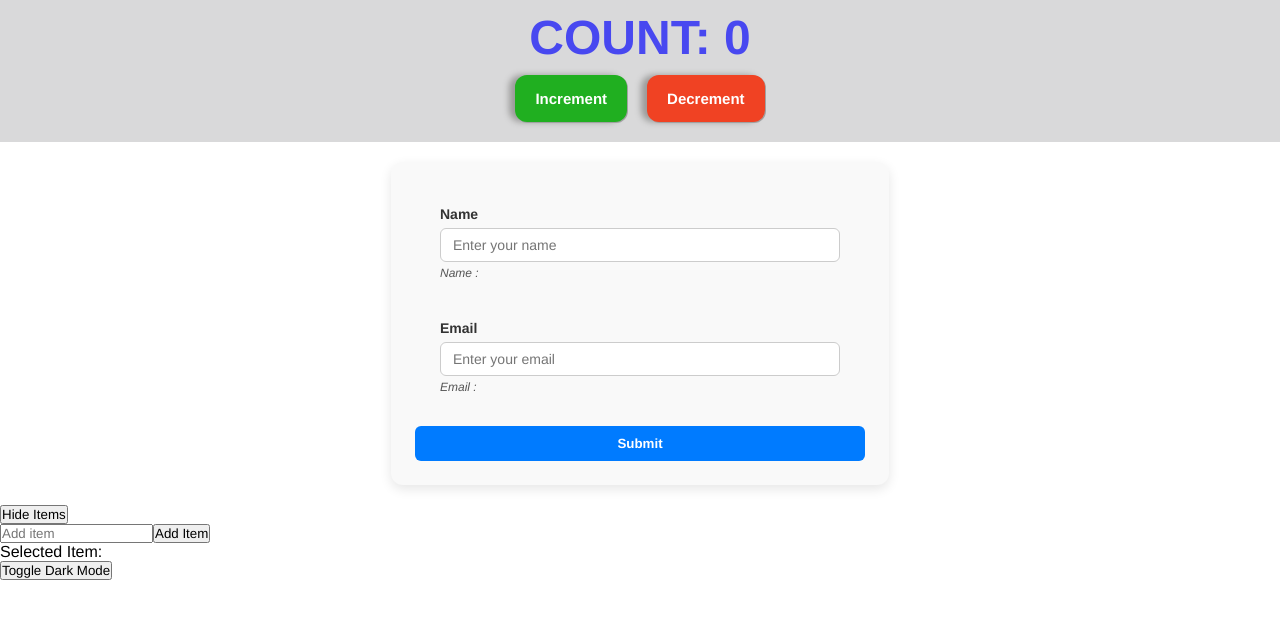
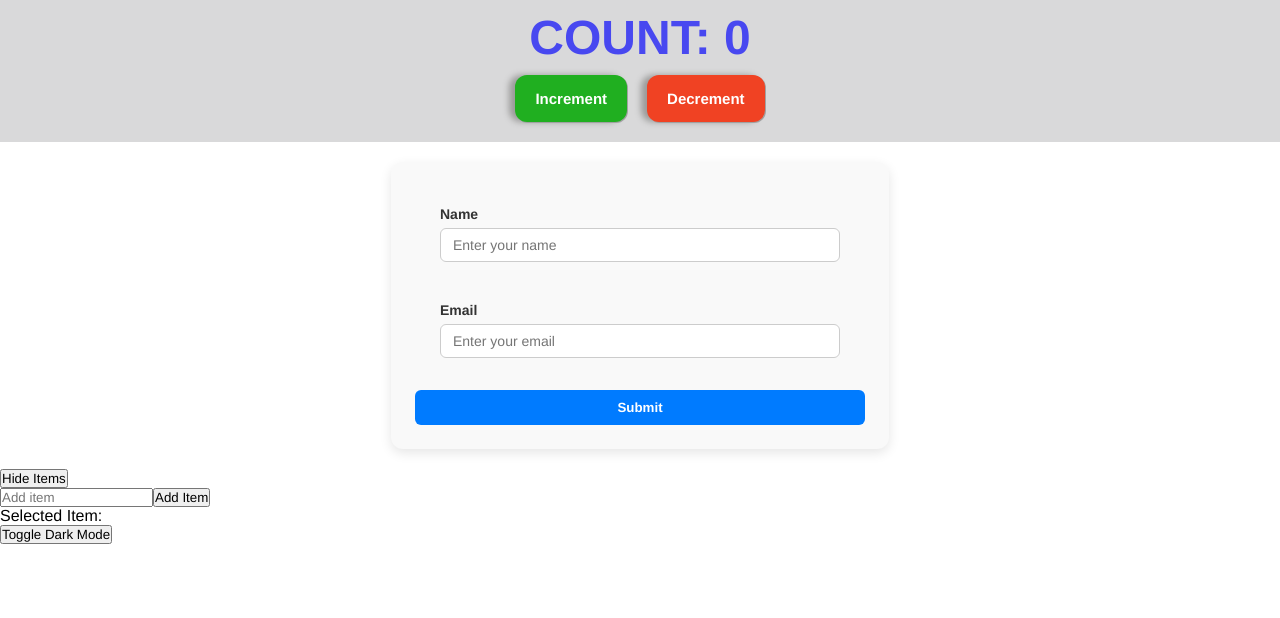
Before and after one commit to pagevamp/react-sandbox, a React (Vite) app: page / in a window 1280 px wide. Shown: the top 618 px of the page. Built offline with nearby package versions, Linux system fonts and the light colour scheme.

Commit message:
refact/removed unnecessary codes

```diff
--- a/package.json
+++ b/package.json
@@ -26,5 +26,6 @@
     "typescript": "~5.9.3",
     "typescript-eslint": "^8.45.0",
     "vite": "^7.1.7"
-  }
+  },
+  "packageManager": "pnpm@10.19.0+sha512.c9fc7236e92adf5c8af42fd5bf1612df99c2ceb62f27047032f4720b33f8eacdde311865e91c411f2774f618d82f320808ecb51718bfa82c060c4ba7c76a32b8"
 }
--- a/src/components/Form/InputField/InputField.tsx
+++ b/src/components/Form/InputField/InputField.tsx
@@ -21,9 +21,6 @@ const InputField = ({ label, type, value, onChange }: InputFieldProps) => {
         placeholder={`Enter your ${label}`}
         className={styles["input-field__input"]}
       />
-      <p className={styles["input-field__value"]}>
-        {`${label.charAt(0).toUpperCase() + label.slice(1)} : ${value}`}
-      </p>
     </div>
   );
 };
```
